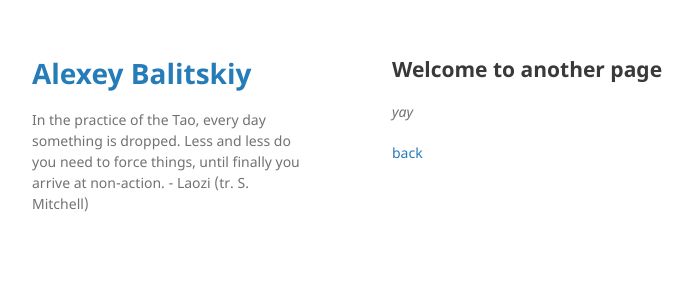
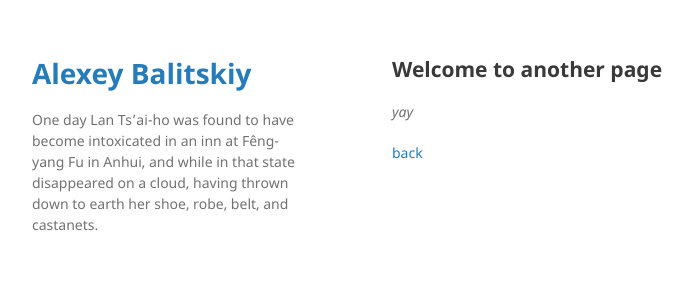
Before and after one commit to a-balitskiy/a-balitskiy.github.io, a Jekyll site: the page built from another-page.md, in a window 1280 px wide. Shown: the top 300 px of the page, without its empty margins (178-871 px from the left). Built offline with Jekyll 4.4.1, drawn with Linux system fonts in a browser that asks for light colours.

Commit message:
Update _config.yml

```diff
--- a/_config.yml
+++ b/_config.yml
@@ -21,11 +21,7 @@
 title: Alexey Balitskiy
 email: balitski@mit.edu
 description: >- # this means to ignore newlines until "baseurl:"
-  In the practice of the Tao,
-  every day something is dropped.
-  Less and less do you need to force things,
-  until finally you arrive at non-action.
-   - Laozi (tr. S. Mitchell)
+  One day Lan Ts’ai-ho was found to have become intoxicated in an inn at Fêng-yang Fu in Anhui, and while in that state disappeared on a cloud, having thrown down to earth her shoe, robe, belt, and castanets.
 
 baseurl: "" # the subpath of your site, e.g. /blog
 #url: "https://balit.ski" # the base hostname & protocol for your site, e.g. http://example.com
```
